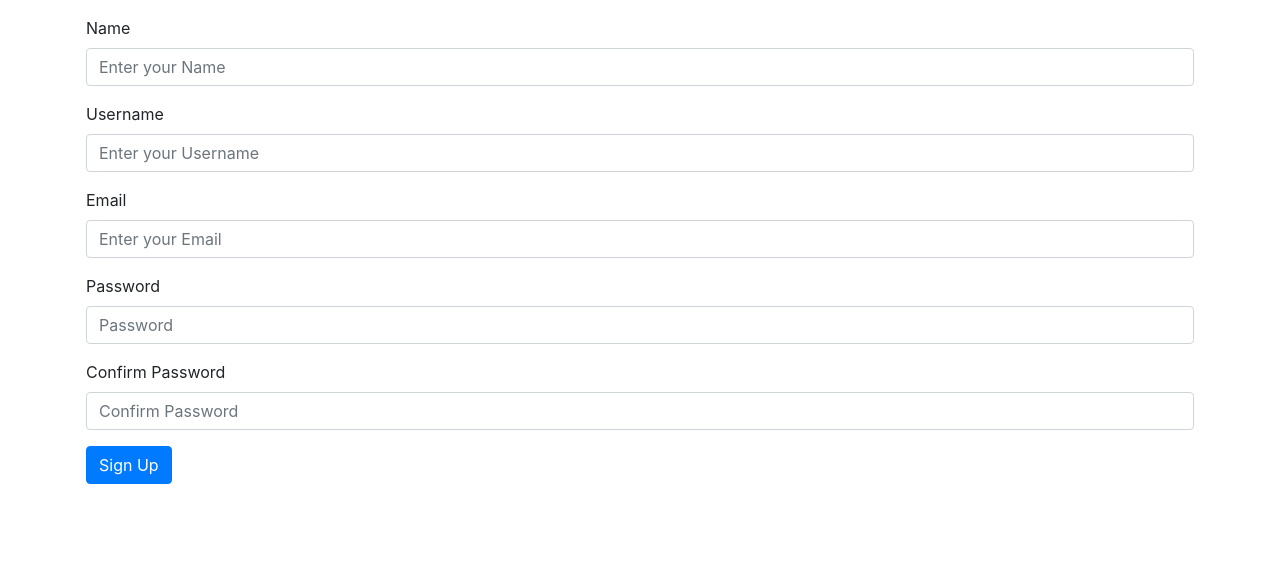
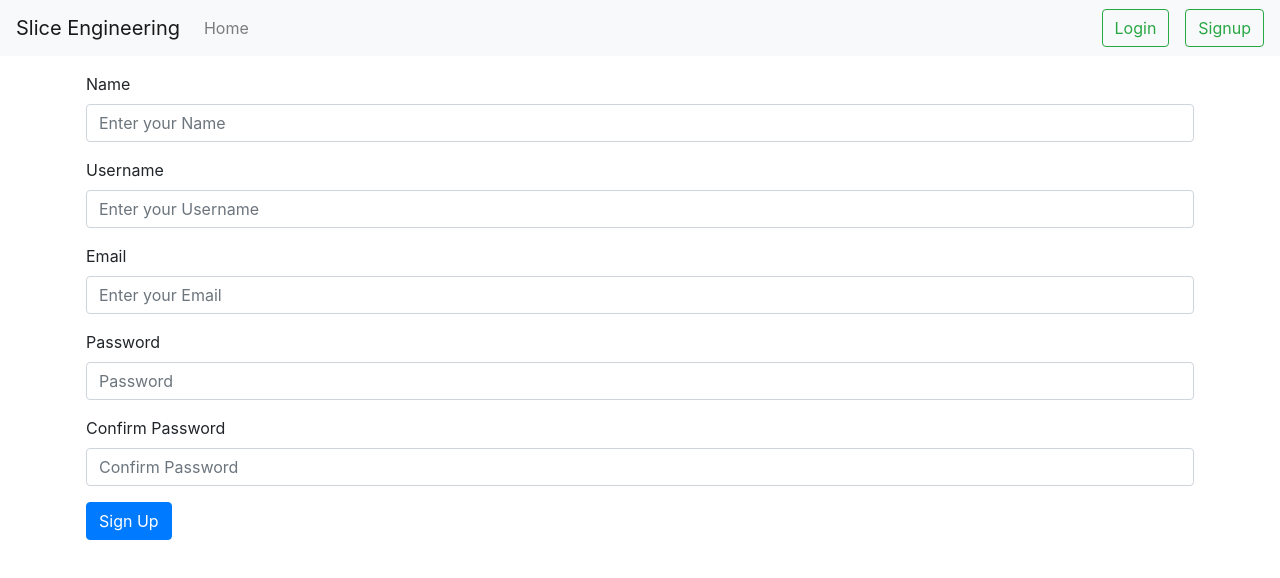
Before and after one commit to CENGroup2A/slice-engineering, a React (Create React App) app in the folder client/: page /sign-up in a window 1280 px wide. Shown: the top 578 px of the page. Built offline with nearby package versions, Linux system fonts and the light colour scheme; no server answers.

Commit message:
Add navbar fluidity

```diff
--- a/client/src/App.js
+++ b/client/src/App.js
@@ -9,6 +9,7 @@ import SignUp from './views/SignUp/SignUp'
 import Login from './views/Login/Login'
 import Home from './views/Home/Home'
 import VerifyEmail from './views/Verify-Email/Verify-Email'
+import NavBar from './components/Navbar'
 
 import 'bootstrap/dist/css/bootstrap.min.css';
 import PrivateRoute from './components/PrivateRoute';
@@ -23,6 +24,7 @@ function Auth()
 const App = () => {
   return (
     <Router>
+      <NavBar />
       <Switch>
         <Route exact path="/sign-up" component={SignUp} />
         <Route exact path="/login" component={Login} />
--- /dev/null
+++ b/client/src/components/Navbar.js
@@ -0,0 +1,72 @@
+import React from 'react';
+import Button from "react-bootstrap/Button";
+import Navbar from "react-bootstrap/Navbar";
+import Nav from "react-bootstrap/Nav";
+import axios from "axios"
+import {
+    Link
+  } from "react-router-dom";
+
+class NavBar extends React.Component
+{
+    state =
+    {
+        auth : false
+    }
+
+    constructor(props)
+    {
+        super(props)
+        var page = this
+        axios.get("/api/auth")
+        .then((response) =>
+        {
+            this.setState({auth: response.data.auth})
+        })
+    }
+
+    render()
+    {
+        var page = this
+        if (this.state.auth == false)
+        {
+            return (
+                <Navbar bg="light" expand="lg">
+                        <Navbar.Brand href="/">Slice Engineering</Navbar.Brand>
+                        <Navbar.Toggle aria-controls="basic-navbar-nav" />
+                        <Navbar.Collapse id="basic-navbar-nav">
+                            <Nav className="mr-auto">
+                                <Nav.Link href="/">Home</Nav.Link>
+                            </Nav>
+                            <Link to="/login"><Button variant="outline-success">Login</Button></Link>
+                            <Link to="/sign-up"><Button className="ml-3" variant="outline-success">Signup</Button></Link>
+                        </Navbar.Collapse>
+                    </Navbar>
+            )
+        }
+
+        else
+        {
+            return (
+                <Navbar bg="light" expand="lg">
+                        <Navbar.Brand href="#home">Slice Engineering</Navbar.Brand>
+                        <Navbar.Toggle aria-controls="basic-navbar-nav" />
+                        <Navbar.Collapse id="basic-navbar-nav">
+                            <Nav className="mr-auto">
+                                <Nav.Link href="/">Home</Nav.Link>
+                                <Nav.Link href="/protected">Protected</Nav.Link>
+                            </Nav>
+
+                            <Button onClick={(event) =>
+                            {
+                                axios.post("/api/logout")
+                                window.location.reload();
+                            }} variant="outline-success">Log Out</Button>
+                        </Navbar.Collapse>
+                    </Navbar>
+            )
+        }
+    }
+}
+
+export default NavBar
--- a/client/src/views/Home/Home.js
+++ b/client/src/views/Home/Home.js
@@ -1,5 +1,6 @@
 import React from 'react';
-import './Home.css';
+
+
 
 function Home() {
     return (
--- a/client/src/views/Login/Login.js
+++ b/client/src/views/Login/Login.js
@@ -3,7 +3,8 @@ import Form from "react-bootstrap/Form";
 import Button from "react-bootstrap/Button";
 import Container from "react-bootstrap/Container";
 import {
-    Redirect
+    Redirect,
+    Link
   } from "react-router-dom";
 import { ErrorMessage, Formik } from 'formik'
 import * as Yup from 'yup';
@@ -50,7 +51,7 @@ class Login extends React.Component
                       if (message.name == "success")
                         page.setState({continue: true})
 
-
+                      window.location.reload();
                     })
                 }}
               >
@@ -84,6 +85,7 @@ class Login extends React.Component
                             value={values.password} />
                     </Form.Group>
                     <Button variant="primary" type="submit">Submit</Button>
+                    <p>Don't have an account? <Link to="/sign-up"><a>Sign up</a></Link></p>
                 </Form>
                 )}
             </Formik>
--- a/client/src/views/SignUp/SignUp.js
+++ b/client/src/views/SignUp/SignUp.js
@@ -4,6 +4,9 @@ import Button from "react-bootstrap/Button"
 import Container from "react-bootstrap/Container"
 import { ErrorMessage, Formik } from 'formik'
 import * as Yup from 'yup';
+import {
+  Redirect
+} from "react-router-dom";
 
 var axios = require('axios')
 
@@ -26,8 +29,20 @@ const SignupSchema = Yup.object().shape({
   });
 
 
-const SignUp = () =>
+class SignUp extends React.Component
 {
+  state =
+  {
+    continue : false
+  }
+  render()
+  {
+    var page = this
+    if (this.state.continue)
+      return (
+        <Redirect to="/login" />
+      )
+
     return (
         <Container className="p-3">
           <Formik
@@ -46,8 +61,8 @@ const SignUp = () =>
                       var message = response.data.message
 
                       if (message.name == "success")
-                        this.props.history.push("/help")
-
+                        page.setState({"continue": true})
+                      console.log(message)
 
                     })
                 }}
@@ -138,6 +153,7 @@ const SignUp = () =>
             </Formik>
         </Container>
     )
+  }
 }
 
 export default SignUp
```
